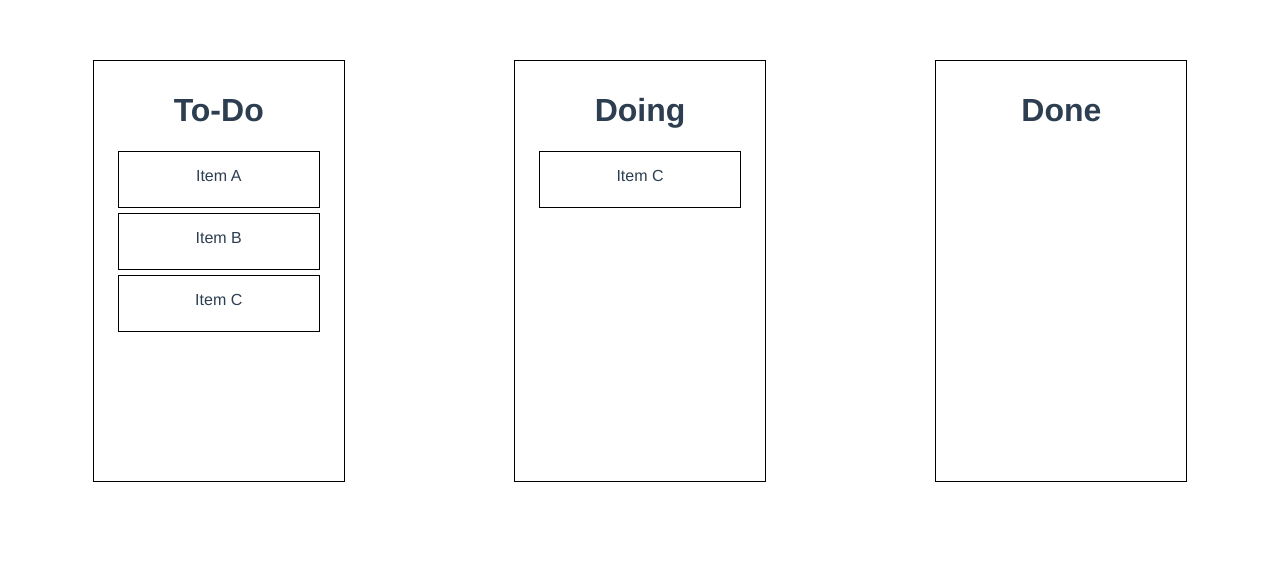
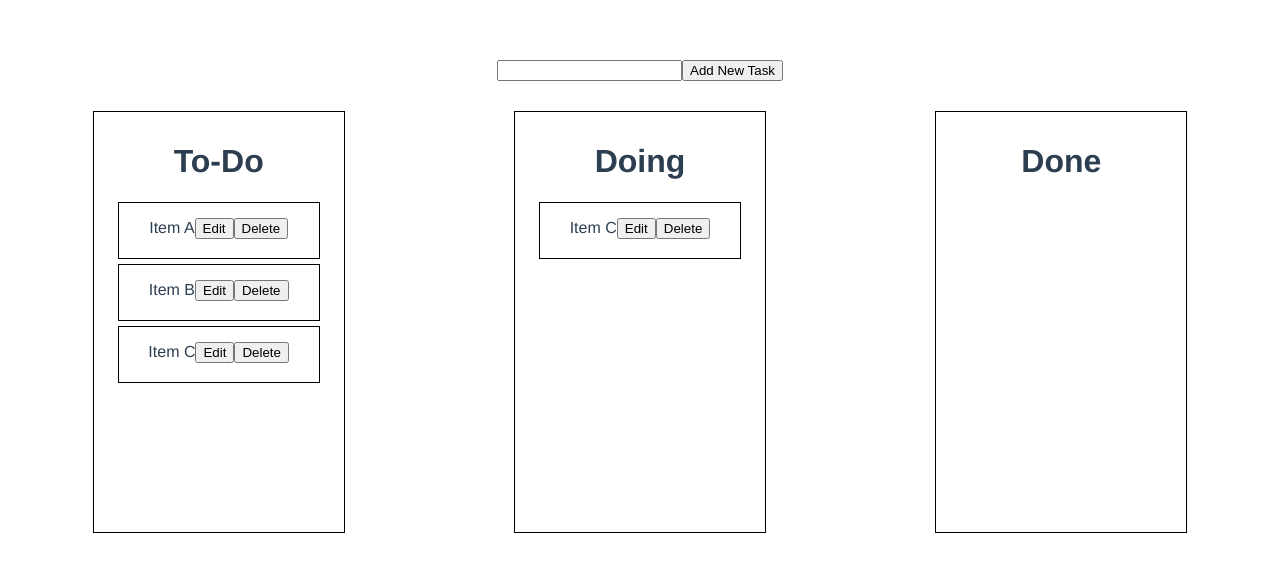
Before and after one commit to AmornratHongma/vue-project, a Vue app: page / in a window 1280 px wide. Shown: the top 572 px of the page. Built offline with nearby package versions, Linux system fonts and the light colour scheme.

Commit message:
add event CRUD

```diff
--- a/src/components/TaskList.vue
+++ b/src/components/TaskList.vue
@@ -1,17 +1,50 @@
 <template>
     <div class="container">
+    <div class="add-task">
+        <input id="new-task" type="text" v-model="newTask">
+        <button type="button" @click="addTask(newTask)">Add New Task</button>
+    </div>
+
         <div class="task-zone">
             <div class="drop-zone" @drop="onDrop($event, 'todo')" @dragenter.prevent @dragover.prevent>
                 <h1>To-Do</h1>
-                <div class="drag-el" draggable @dragstart="onStart($event,task)" v-for="task in todoList" :key="task.id">{{task.title}}</div>
+                <div class="drag-el" draggable @dragstart="onStart($event,task)" v-for="task in todoList" :key="task.id">
+                    <!--{{task.title}}-->
+                    <span v-if="editTask != task.id">{{ task.title }}</span>
+                    <input v-else class="edit-task" type="text" v-model="task.title">
+
+                    <button v-if="editTask != task.id" type="botton" @click="onEdit(task)">Edit</button>
+                    <button v-else type="botton" @click="editedTask(task)">Save</button>
+
+                    <button type="botton" @click="deleteTask(task)">Delete</button>
+                    </div>
             </div>
             <div class="drop-zone" @drop="onDrop($event, 'doing')" @dragenter.prevent @dragover.prevent>
                 <h1>Doing</h1>
-                <div class="drag-el" draggable @dragstart="onStart($event,task)" v-for="task in doingList" :key="task.id">{{task.title}}</div>
+                <div class="drag-el" draggable @dragstart="onStart($event,task)" v-for="task in doingList" :key="task.id">
+                    <!--{{task.title}}-->
+                    <span v-if="editTask != task.id">{{ task.title }}</span>
+                    <input v-else class="edit-task" type="text" v-model="task.title">
+
+                    <button v-if="editTask != task.id" type="botton" @click="onEdit(task)">Edit</button>
+                    <button v-else type="botton" @click="editedTask(task)">Save</button>
+
+                    <button type="botton" @click="deleteTask(task)">Delete</button>
+                    </div>
             </div>
             <div class="drop-zone" @drop="onDrop($event, 'done')" @dragenter.prevent @dragover.prevent>
                 <h1>Done</h1>
-                <div class="drag-el" draggable @dragstart="onStart($event,task)" v-for="task in doneList" :key="task.id">{{task.title}}</div>
+                <div class="drag-el" draggable @dragstart="onStart($event,task)" v-for="task in doneList" :key="task.id">
+                    <!--{{task.title}}-->
+                    <span v-if="editTask != task.id">{{ task.title }}</span>
+                    <input v-else class="edit-task" type="text" v-model="task.title">
+
+                    <button v-if="editTask != task.id" type="botton" @click="onEdit(task)">Edit</button>
+                    <button v-else type="botton" @click="editedTask(task)">Save</button>
+
+                    <button type="botton" @click="deleteTask(task)">Delete</button>
+                    </div>
+                </div>
             </div>
         </div>
     </div>
@@ -39,8 +72,10 @@ export default {
                     id: 4,
                     title: 'Item C',
                     status: 'doing'
-                }
-            ]
+                },
+            ],
+            newTask: "",
+            editTask:""
          }
     },
     computed:{
@@ -64,6 +99,22 @@ export default {
            const taskId = e.dataTransfer.getData('taskId')
            const task = this.task.find(task => task.id == taskId)
            task.status = newStatus
+        },
+        addTask(newTask){
+            let newId = this.task.length + 1
+            this.task.push({ id: newId, title: newTask, status: 'todo' })
+            this.newTask = ""
+        },
+        onEdit(task){
+            this.editTask = task.id
+        },
+        editedTask(updateTask){
+            const task = this.task.find(task => task.id == updateTask.id)
+            task.title = updateTask.title
+            this.editTask = ""
+        },
+        deleteTask(deleteTask){
+            this.task = this.task.filter(task => task.id != deleteTask.id)
         }
     }
 }
@@ -90,4 +141,7 @@ export default {
     margin: 5px auto;
     padding-top: 15px;
 }
+.add-task{
+    margin: 30px 0;
+}
 </style>
```
